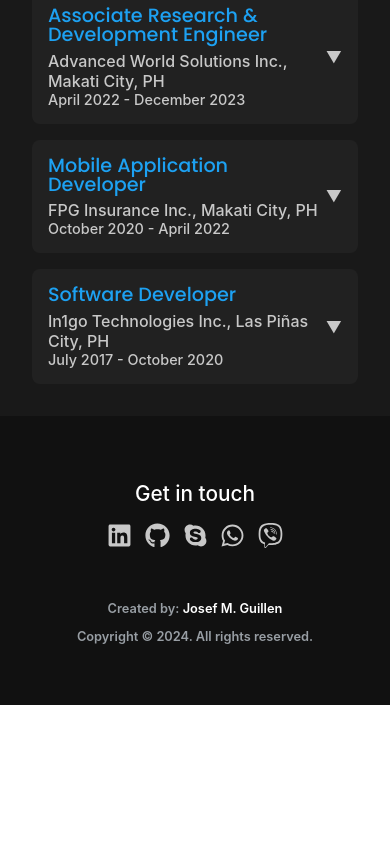
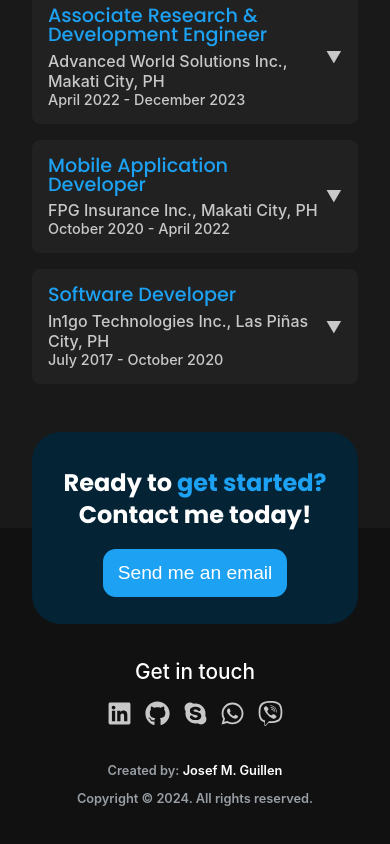
Before and after one commit to jmguillen1996/portfolio, a React (Create React App) app: page / in a window 390 px wide. Shown: the part 3135-3979 px from the top of the page. Before the commit the page ends 3840 px from the top, so only its background shows below. Built offline with nearby package versions, Linux system fonts and the light colour scheme.

Commit message:
Other adjustment to make the ui responsive.

```diff
--- a/src/Components/Home/HomeGetStarted.js
+++ b/src/Components/Home/HomeGetStarted.js
@@ -4,7 +4,21 @@ import '../Styles/Home/HomeGetStarted.css';
 const HomeGetStarted = () => {
     return (
         <div className="get-started-container">
-
+            <div className="back-container">
+                <div className="upper-back"></div>
+                <div className="lower-back"></div>
+            </div>
+            <div className="get-started-item-container">
+                <div className="get-started-content">
+                    <div className="content-message">
+                        <h1>Ready to <span>get started?</span></h1>
+                        <h1>Contact me today!</h1>
+                    </div>
+                    <button className="btn-send-me-email">
+                        Send me an email
+                    </button>
+                </div>
+            </div>
         </div>
     );
 }
--- a/src/Components/Styles/Footer.css
+++ b/src/Components/Styles/Footer.css
@@ -1,6 +1,6 @@
 .footer-container {
     background-color: rgb(17, 17, 17);
-    padding-top: 4rem;
+    padding-top: 1rem;
     padding-bottom: 4rem;
 }
 
@@ -9,8 +9,8 @@
     flex-direction: row;
     justify-content: space-between;
     align-items: center;
-    margin-left: 10rem;
-    margin-right: 10rem;
+    margin-left: 18rem;
+    margin-right: 18rem;
 }
 
 .contact-details-container {
@@ -45,6 +45,13 @@
     }
 }
 
+@media (max-width: 1450px) {
+    .footer-contents {
+        margin-left: 10rem;
+        margin-right: 10rem;
+    }
+}
+
 @media (max-width: 1100px) {
     .footer-contents {
         margin-left: 5rem;
@@ -54,22 +61,22 @@
 
 @media (max-width: 940px) {
     .footer-contents {
-        margin-left: 3rem;
-        margin-right: 3rem;
+        margin-left: 4rem;
+        margin-right: 4rem;
     }
 }
 
 @media (max-width: 570px) {
 
     .footer-container {
-        padding-top: 3rem;
+        padding-top: 0.1rem;
         padding-bottom: 3rem;
     }
 
     .footer-contents {
         display: flex;
         flex-direction: column;
-        gap: 1.5rem;
+        gap: 0.5rem;
     }
 
     .contact-details-container {
--- a/src/Components/Styles/Home/HomeExperience.css
+++ b/src/Components/Styles/Home/HomeExperience.css
@@ -2,7 +2,7 @@
     background-color: rgb(25, 25, 25);
     width: 100%;
     padding-top: 5rem;
-    padding-bottom: 5rem;
+    padding-bottom: 3rem;
 }
 
 .experience-container h2 {
--- a/src/Components/Styles/Home/HomeGetStarted.css
+++ b/src/Components/Styles/Home/HomeGetStarted.css
@@ -0,0 +1,157 @@
+.get-started-container {
+    position: relative;
+    height: 14rem;
+}
+
+.back-container {
+    position: absolute;
+    display: flex;
+    flex-direction: column;
+    top: 0;
+    left: 0;
+    height: 100%;
+    width: 100%;
+}
+
+.upper-back {
+    background-color: rgb(25, 25, 25);
+    height: 7rem;
+    width: 100%;
+}
+
+.lower-back {
+    background-color: rgb(17, 17, 17);
+    height: 7rem;
+    width: 100%;
+}
+
+.get-started-item-container {
+    display: flex;
+    flex-direction: row;
+    position: absolute;
+    top: 50%;
+    left: 50%;
+    transform: translate(-50%, -50%);
+    width: 100%;
+    height: 12rem;
+}
+
+.get-started-content {
+    background-color: rgb(4, 35, 53);
+    border-radius: 1.8rem;
+    width: 100%;
+    height: 100%;
+    margin-left: 15rem;
+    margin-right: 15rem;
+    display: flex;
+    flex-direction: row;
+    justify-content: space-between;
+    align-items: center;
+    padding-left: 4rem;
+    padding-right: 4rem;
+
+    h1 {
+        font-size: 2rem;
+        line-height: 1.5rem;
+        font-weight: 600;
+        font-family: Poppins, sans-serif;
+        color: white;
+    }
+
+    span {
+        color: rgb(29, 161, 242);
+    }
+}
+
+.btn-send-me-email {
+    background-color: rgb(29, 161, 242);
+    color: rgb(255, 255, 255);
+    border: 2px solid rgb(29, 161, 242);
+    display: inline-flex;
+    justify-content: center;
+    align-items: center;
+    min-width: 9rem;
+    border-radius: 0.8rem;
+    cursor: pointer;
+    padding: 1.2rem 1.6rem;
+    font-size: 1.2rem;
+}
+
+.btn-send-me-email:hover {
+    background-color: #0078ff;
+    border-color: #0078ff;
+}
+
+@media (max-width: 1450px) {
+    .get-started-content {
+        margin-left: 8rem;
+        margin-right: 8rem;
+    }
+}
+
+@media (max-width: 1100px) {
+    .get-started-content {
+        margin-left: 3rem;
+        margin-right: 3rem;
+    }
+}
+
+@media (max-width: 940px) {
+    .get-started-content {
+        margin-left: 2rem;
+        margin-right: 2rem;
+    }
+}
+
+@media (max-width: 780px) {
+
+    .get-started-content {
+
+        h1 {
+            font-size: 1.5rem;
+            line-height: 1rem;
+            font-weight: 600;
+        }
+    }
+
+    .btn-send-me-email {
+        padding: 0.7rem 0.8rem;
+        font-size: 1.2rem;
+    }
+}
+
+@media (max-width: 700px) {
+    .get-started-content {
+        padding-left: 3rem;
+        padding-right: 3rem;
+    }
+}
+
+@media (max-width: 630px) {
+    .get-started-content {
+        display: flex;
+        flex-direction: column;
+        align-items: center;
+        justify-content: center;
+        gap: 0.8rem;
+
+        h1 {
+            line-height: 1rem;
+            text-align: center;
+        }
+
+    }
+}
+
+@media (max-width: 522px) {
+    .get-started-content {
+        gap: 0.6rem;
+        padding-left: 1rem;
+        padding-right: 1rem;
+
+        h1 {
+            line-height: 1rem;
+        }
+
+    }
+}
```
